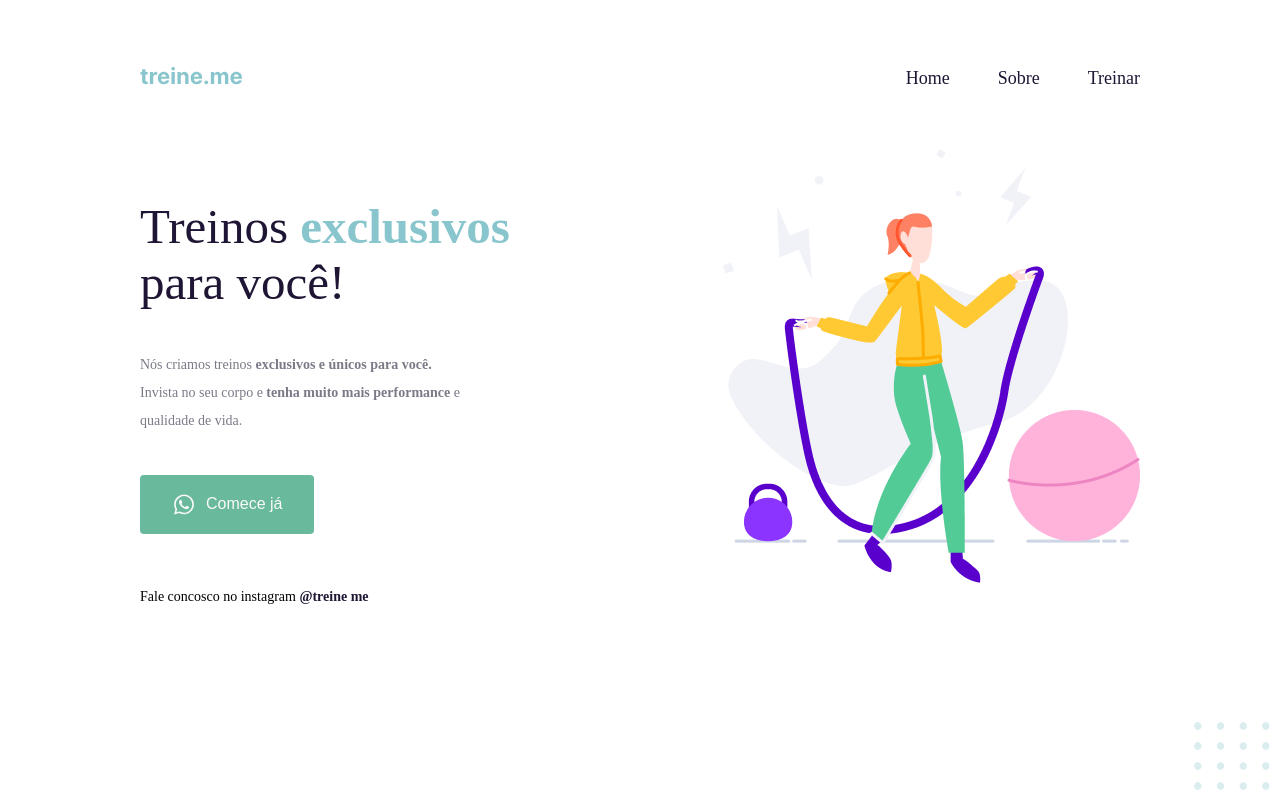
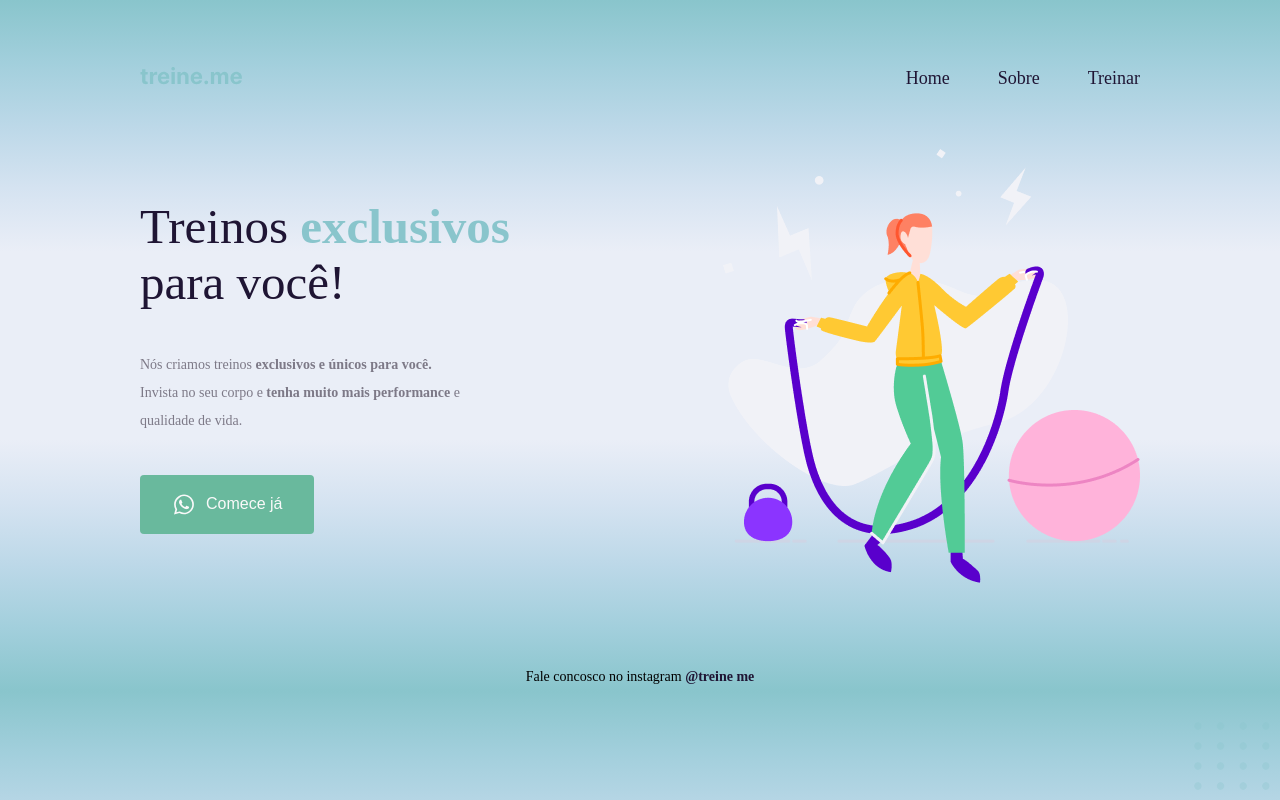
Before and after one commit to Vitorcastanhos/projecttwo, a plain HTML site: page index.html in a window 1280 px wide. Drawn offline with Linux system fonts and the light colour scheme.

Commit message:
styling css

```diff
--- a/style.css
+++ b/style.css
@@ -7,6 +7,24 @@
   text-decoration: none;
 
   font-style: "Open Sans", sans-serif;
+}
+
+body {
+  background-image: linear-gradient(
+    to bottom,
+    #89c5cc,
+    #a2cfdc,
+    #bcd8e8,
+    #d5e3f1,
+    #eaeef7,
+    #eaeef7,
+    #eaeef7,
+    #eaeef7,
+    #d5e3f1,
+    #bcd8e8,
+    #a2cfdc,
+    #89c5cc
+  );
 }
 
 .container {
@@ -60,15 +78,13 @@ h1 {
   line-height: 56px;
   font-weight: normal;
   color: #1f1534;
-
-  margin-bottom: 40px;
 }
 
 p {
   font-size: 14px;
   line-height: 28px;
 
-  margin-bottom: 40px;
+  margin: 40px 0;
 
   color: #7d7987;
 }
@@ -94,6 +110,9 @@ button {
 footer {
   font-size: 14px;
   line-height: 28px;
+
+  text-align: center;
+  margin-top: 80px;
 }
 
 footer a {
```
